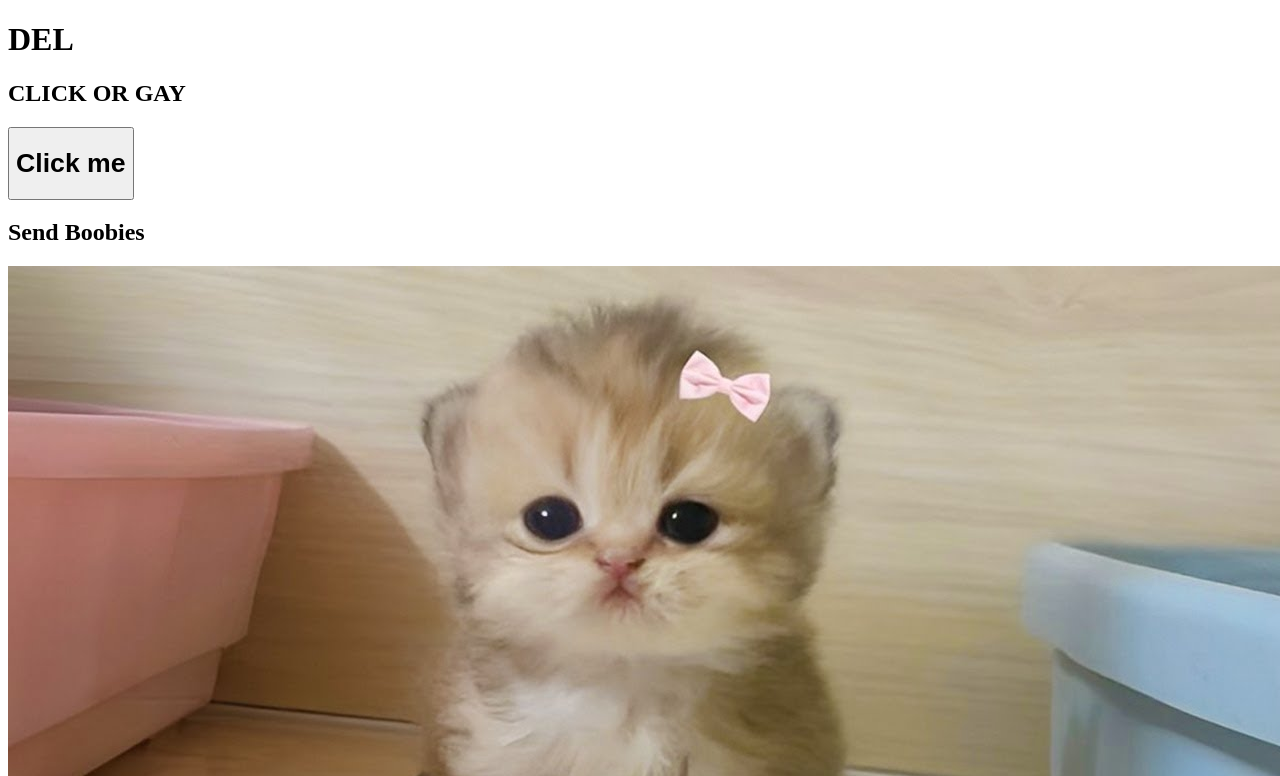
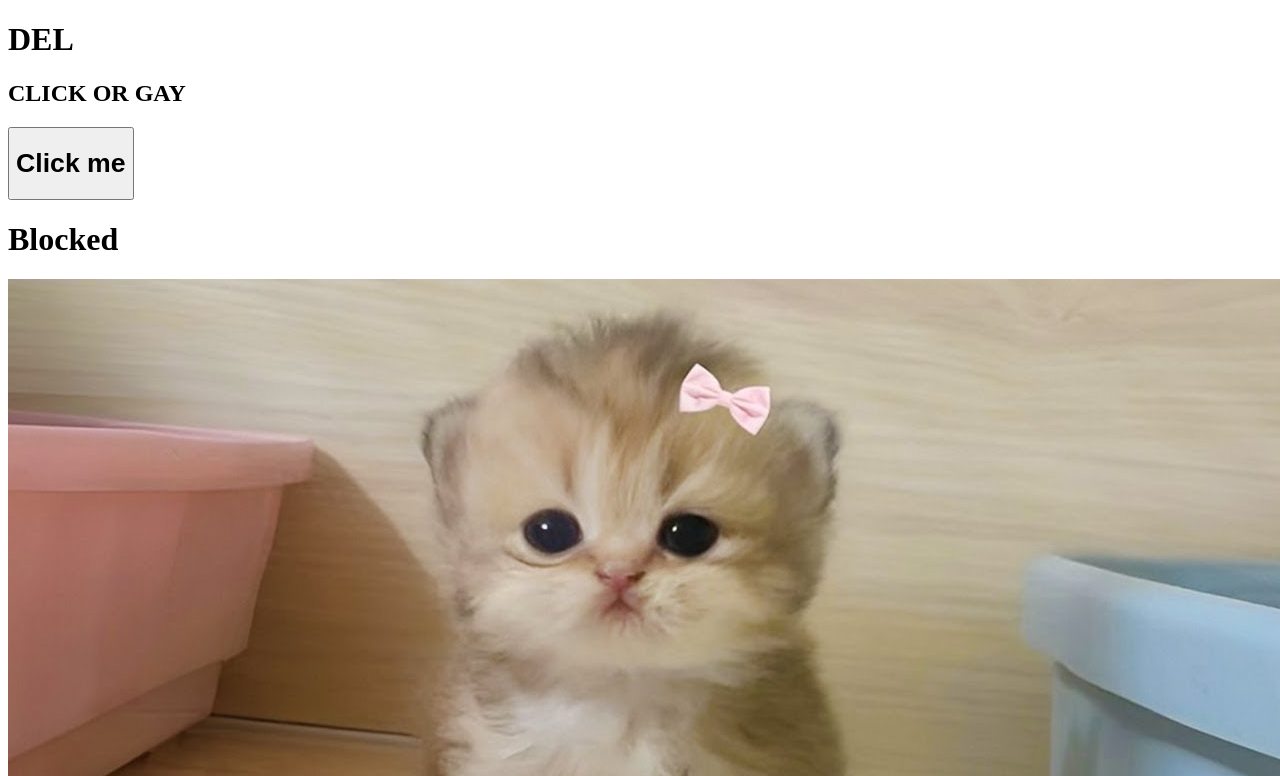
Before and after one commit to Lucki22/uh, a plain HTML site: page index.html in a window 1280 px wide. Both pictures are taken after a click on the button "Click me". Shown: the top 776 px of the page. Drawn offline with Linux system fonts and the light colour scheme.

Commit message:
Update index.html

```diff
--- a/index.html
+++ b/index.html
@@ -13,7 +13,7 @@
 <script>
 function myFunction() {
 
- document.getElementById("demo").innerHTML = "<h2>Send Boobies</h2>";
+ document.getElementById("demo").innerHTML = "<h1>Blocked</h1>";
 
 }
 
```
